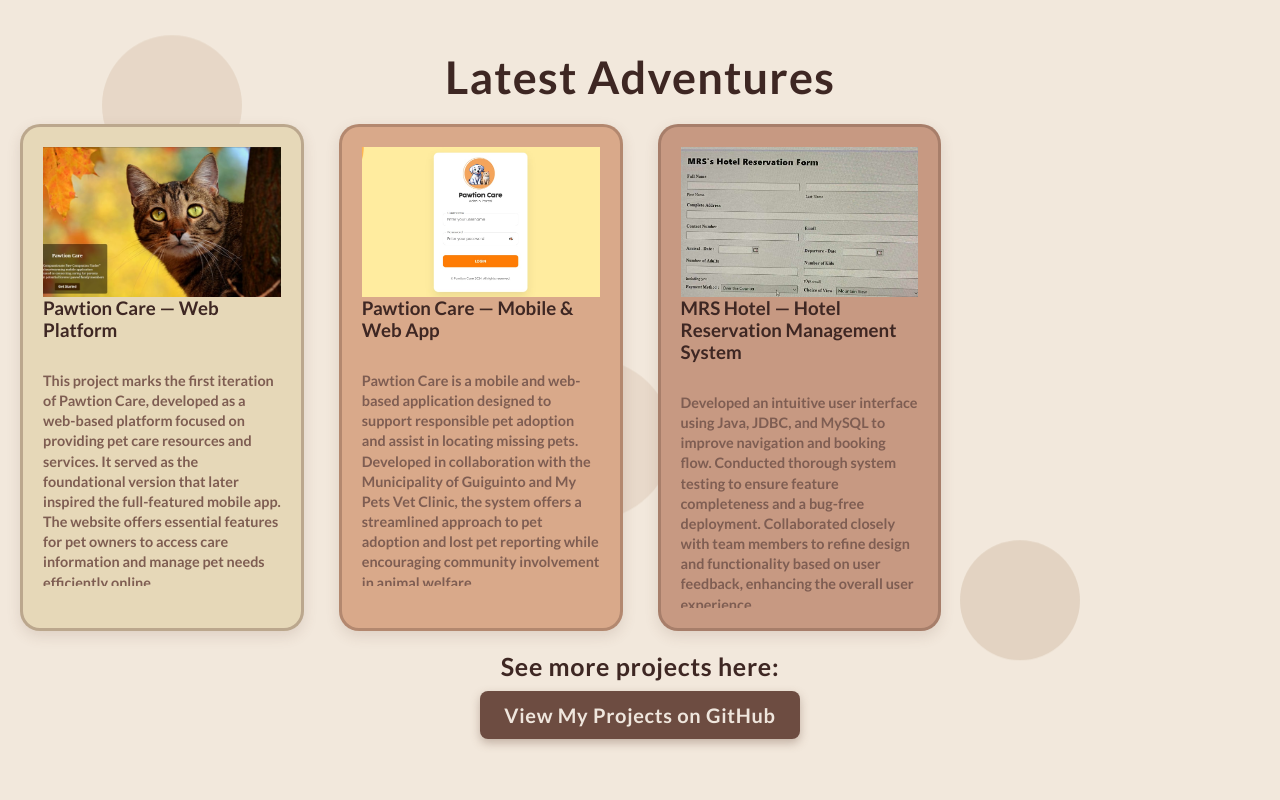
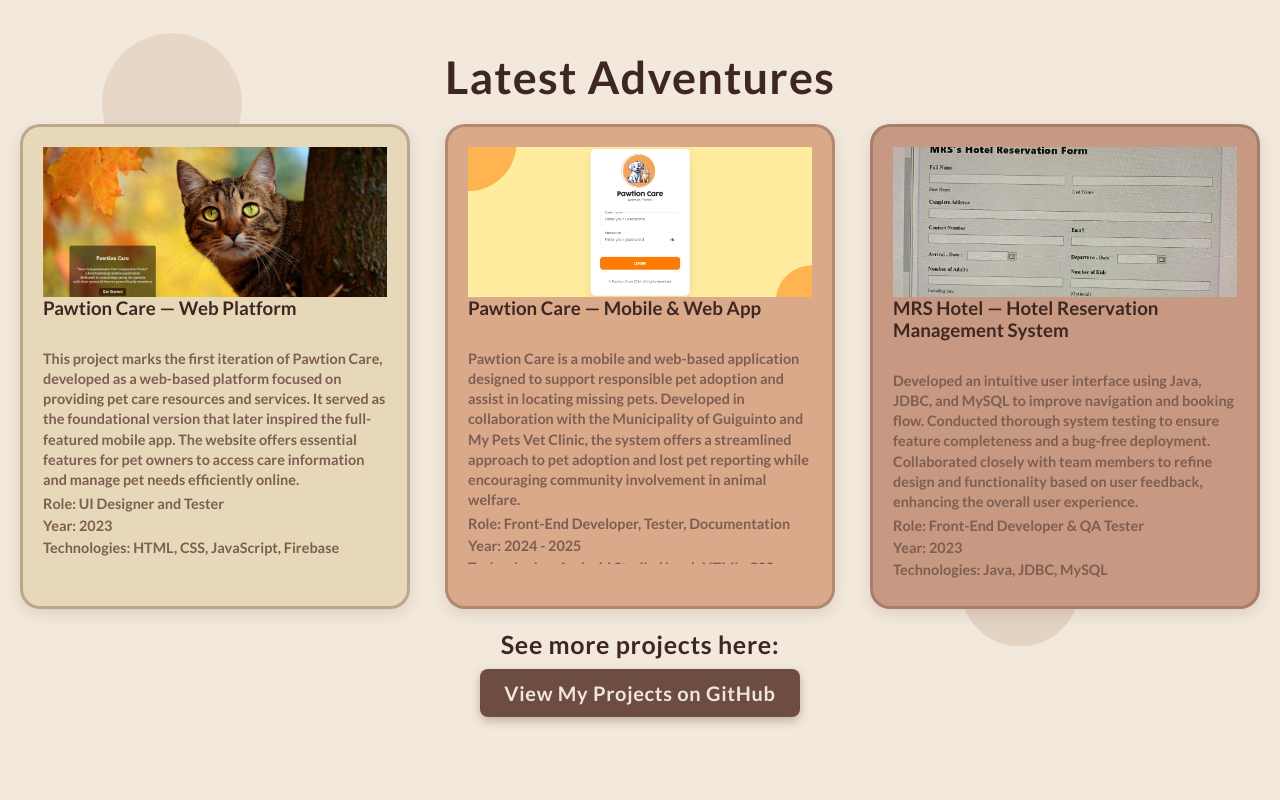
Before and after one commit to julianaaplaonsantos/mywebsite, a React (Vite) app: page / in a window 1280 px wide. Shown: the part 1660-2460 px from the top of the page. Built offline with nearby package versions, Linux system fonts and the light colour scheme.

Commit message:
remove bambam cosmetics

```diff
--- a/src/sections/Projects.css
+++ b/src/sections/Projects.css
@@ -23,10 +23,10 @@
   display: grid;
   grid-template-columns: repeat(auto-fit, minmax(280px, 1fr));
   gap: 25px;
+  max-width: 1000px;
   margin: 0 auto 40px auto;
   text-align: left;
 }
-
 
 .project-card {
   border-radius: 20px;
@@ -43,13 +43,20 @@
 
 .project-card:hover {
   transform: translateY(-6px);
-  box-shadow: 0 8px 22px rgba(0,0,0,0.18);
+  box-shadow: 0 8px 22px rgba(0, 0, 0, 0.18);
 }
 
-.project-card:nth-child(1) { background-color: var(--card-bg-cream); }
-.project-card:nth-child(2) { background-color: var(--card-bg-peach); }
-.project-card:nth-child(3) { background-color: var(--card-bg-terracotta); }
-.project-card:nth-child(4) { background-color: var(--card-bg-cream); }
+.project-card:nth-child(1) {
+  background-color: var(--card-bg-cream);
+}
+
+.project-card:nth-child(2) {
+  background-color: var(--card-bg-peach);
+}
+
+.project-card:nth-child(3) {
+  background-color: var(--card-bg-terracotta);
+}
 
 .project-image-wrapper {
   position: relative;
@@ -73,7 +80,7 @@
   left: 0;
   width: 100%;
   height: 100%;
-  background: rgba(0,0,0,0.45);
+  background: rgba(0, 0, 0, 0.45);
   color: #fff;
   display: flex;
   align-items: center;
@@ -105,7 +112,10 @@
   scrollbar-color: #3f3c33 transparent;
 }
 
-.project-content::-webkit-scrollbar { width: 6px; }
+.project-content::-webkit-scrollbar {
+  width: 6px;
+}
+
 .project-content::-webkit-scrollbar-thumb {
   background-color: #b0a78e;
   border-radius: 4px;
@@ -157,8 +167,14 @@
 }
 
 @keyframes fadeSlideUp {
-  0% { opacity: 0; transform: translateY(40px); }
-  100% { opacity: 1; transform: translateY(0); }
+  0% {
+    opacity: 0;
+    transform: translateY(40px);
+  }
+  100% {
+    opacity: 1;
+    transform: translateY(0);
+  }
 }
 
 .projects-section {
@@ -210,19 +226,14 @@
   animation-delay: 0.7s;
 }
 
-.projects-section.visible .project-card:nth-child(4) {
+.projects-section.visible .see-more-container {
   animation: fadeSlideUp 0.6s forwards;
   animation-delay: 0.9s;
 }
 
-.projects-section.visible .see-more-container {
+.projects-section.visible .github-button {
   animation: fadeSlideUp 0.6s forwards;
   animation-delay: 1.1s;
-}
-
-.projects-section.visible .github-button {
-  animation: fadeSlideUp 0.6s forwards;
-  animation-delay: 1.3s;
 }
 
 .projects-section .animated-circles {
@@ -273,8 +284,12 @@
 }
 
 @keyframes floatUpDown {
-  0% { transform: translateY(0); }
-  100% { transform: translateY(-25px); }
+  0% {
+    transform: translateY(0);
+  }
+  100% {
+    transform: translateY(-25px);
+  }
 }
 
 @media (min-width: 769px) and (max-width: 2000px) {
@@ -301,9 +316,9 @@
   }
 
   .projects-grid {
-    grid-template-columns: repeat(4, 1fr);
+    grid-template-columns: repeat(3, 1fr);
     gap: 35px;
-    max-width: 100%;
+    max-width: 1250px;
   }
 
   .project-card {
@@ -339,18 +354,21 @@
     margin-top: 10px;
     margin-bottom: 60px;
   }
+
   .projects-section .circle1 {
     top: 8%;
     left: 8%;
     width: 140px;
     height: 140px;
   }
+
   .projects-section .circle2 {
     top: 65%;
     left: 75%;
     width: 120px;
     height: 120px;
   }
+
   .projects-section .circle3 {
     top: 45%;
     left: 40%;
```
Also changed, not shown: src/sections/Projects.tsx (+2 -14 lines).
